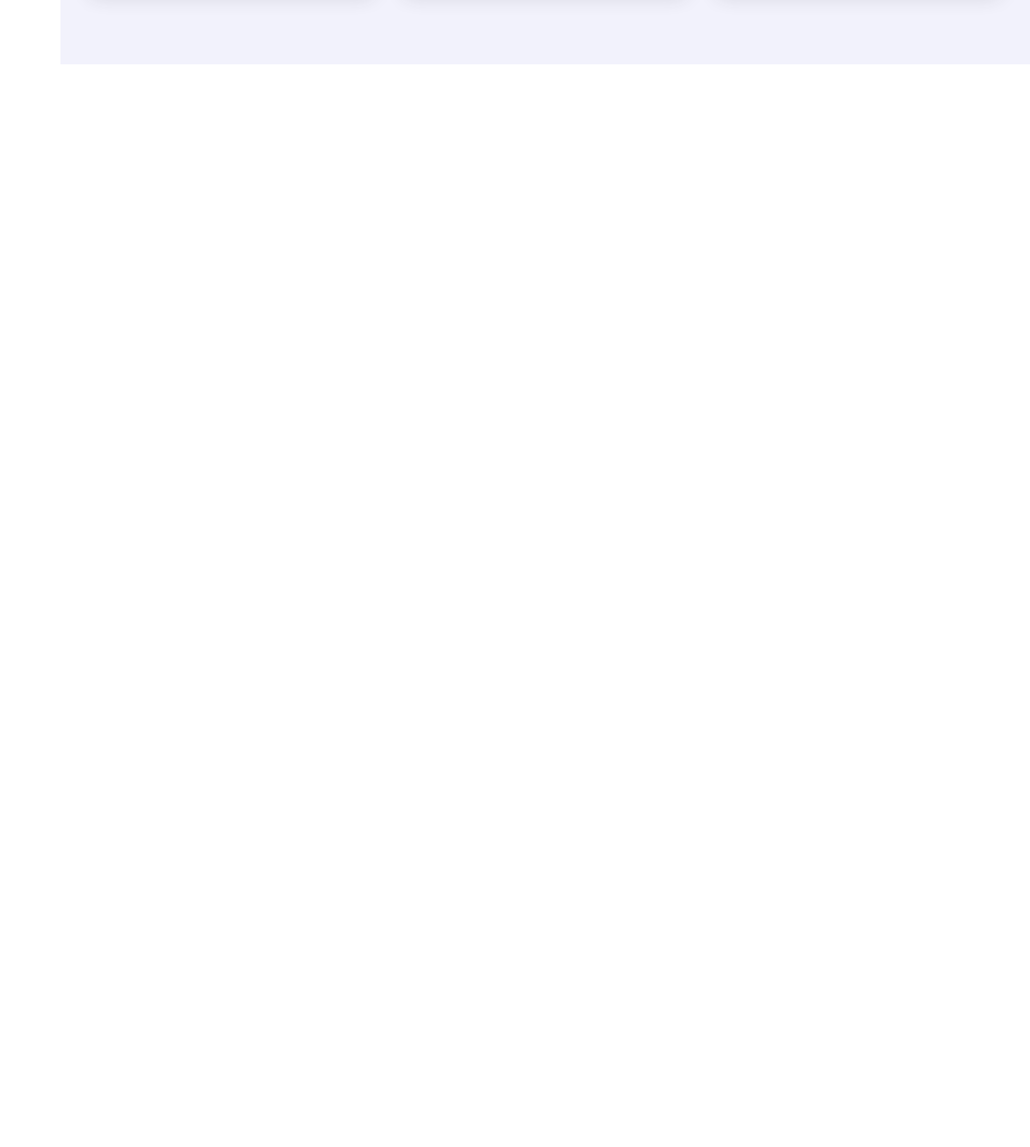
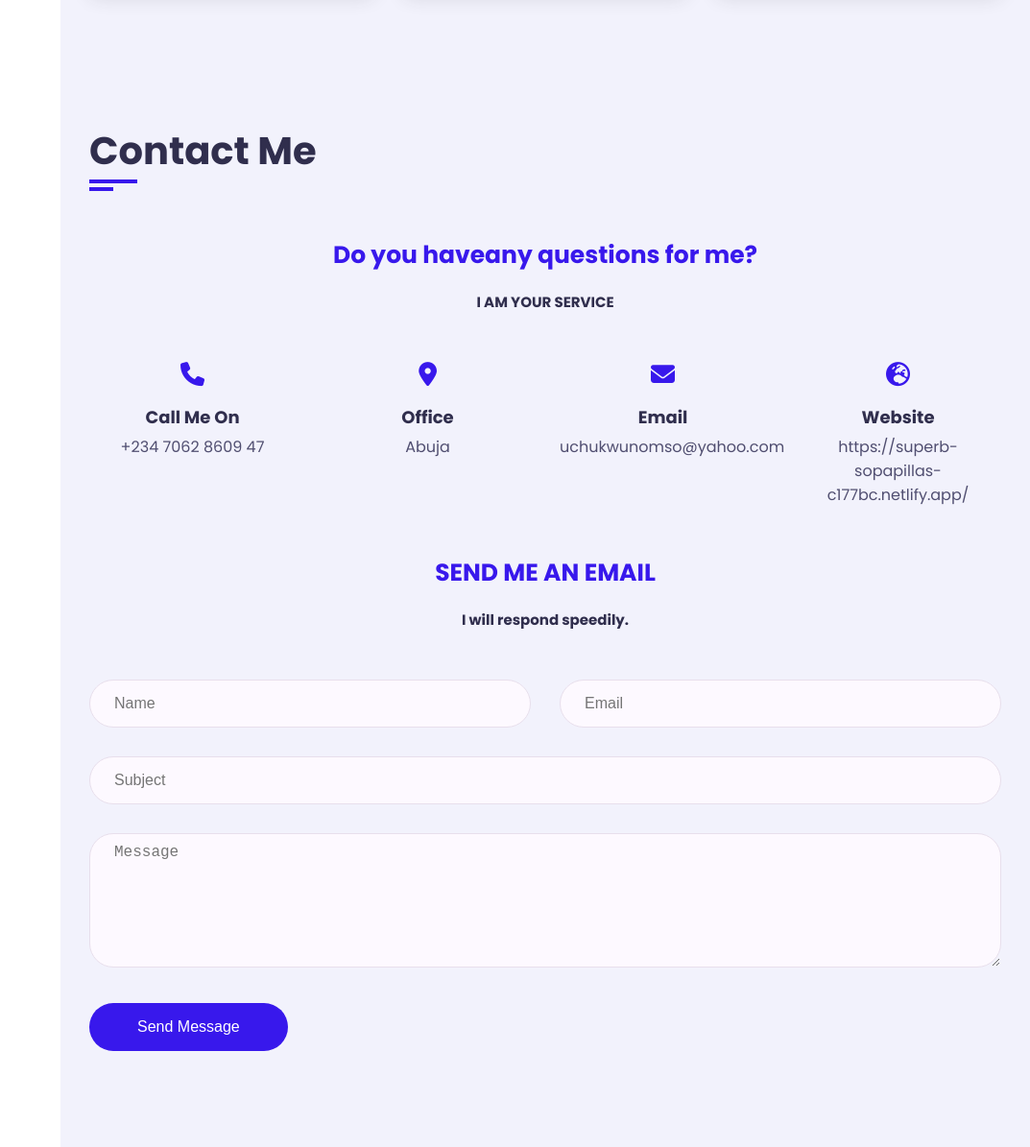
Before and after one commit to Uzoma2/Portfolio-Site-DarknLight-Mode, a plain HTML site: page index.html in a window 1280 px wide. Shown: the part 3859-5054 px from the top of the page at 96% size, without its empty margins (207-1280 px from the left). Before the commit the page ends 3926 px from the top, so only its background shows below. Drawn offline with Linux system fonts and the light colour scheme; a web font is replaced by a local one.

Commit message:
Completed the contact form and also made the page responsive

```diff
--- a/css/style.css
+++ b/css/style.css
@@ -537,3 +537,116 @@ h3.profession {
   width: 100%;
   display: block;
 }
+/* CONTACT */
+.contact-title {
+  color: var(--skin);
+  text-align: center;
+  font-size: 25px;
+  margin-bottom: 20px;
+}
+.contact-subtitle {
+  color: var(--text1);
+  text-align: center;
+  font-size: 15px;
+  margin-bottom: 50px;
+}
+.contact .contact-info-item {
+  flex: 0 0 25%;
+  max-width: 25%;
+  text-align: center;
+  margin-bottom: 50px;
+}
+.contact .contact-info-item .icon {
+  display: inline-block;
+}
+.contact .contact-info-item .icon .fa {
+  font-size: 25px;
+  color: var(--skin);
+}
+.contact .contact-info-item h4 {
+  font-size: 18px;
+  font-weight: 700;
+  color: var(--text1);
+  margin: 15px 0 5px;
+}
+.contact .contact-info-item p {
+  font-size: 16px;
+  line-height: 25px;
+  color: var(--text2);
+  font-weight: 400;
+}
+.contact .contact-form {
+  flex: 0 0 100%;
+  max-width: 100%;
+}
+.contact .contact-form .col-6 {
+  flex: 0 0 50%;
+  max-width: 50%;
+}
+.contact .contact-form .col-12 {
+  flex: 0 0 100%;
+  max-width: 100%;
+}
+.contact .contact-form .form-item {
+  margin-bottom: 30px;
+}
+.contact .contact-form .form-item .form-control {
+  width: 100%;
+  height: 50px;
+  border-radius: 25px;
+  background: var(--bg2);
+  border: 1px solid var(--bg3);
+  padding: 10px 25px;
+  font-size: 16px;
+  color: var(--text2);
+  transition: all 0.3s ease-in-out;
+}
+.contact .contact-form .form-item textarea.form-control {
+  height: 140px;
+}
+.contact .contact-form .btn {
+  height: 50px;
+  padding: 0 50px;
+}
+/* MEDIA QUERIES */
+@media (max-width: 1199px) {
+  .aside {
+    left: -270px;
+  }
+  .main-content {
+    padding: 0;
+  }
+  .about .about-content .personal-info .info-item p span {
+    display: block;
+    margin: 0;
+  }
+}
+@media (max-width: 991px) {
+  .home .home-info {
+    flex: 0 0 100%;
+    max-width: 100%;
+  }
+  .home .home-img {
+    display: none;
+  }
+
+  .service .service-item,
+  .portfolio .portfolio-item,
+  .contact .contact-info-item {
+    flex: 0 0 50%;
+    max-width: 50%;
+  }
+}
+@media (max-width: 767px) {
+  .contact .contact-form .col-6,
+  .contact .contact-info-item,
+  .portfolio .portfolio-item,
+  .service.service-item,
+  .about .about-content .experience,
+  .about .about-content .education,
+  .about .about-content .skills,
+  .about .about-content .personal-info {
+    flex: 0 0 100%;
+    max-width: 100%;
+  }
+}
--- a/index.html
+++ b/index.html
@@ -398,6 +398,96 @@
             </div>
           </div>
         </section>
+
+        <div class="contact section">
+          <div class="container">
+            <div class="row">
+              <div class="section-title pad-15">
+                <h2>Contact Me</h2>
+              </div>
+            </div>
+            <h3 class="contact-title pad-15">
+              Do you haveany questions for me?
+            </h3>
+            <h4 class="contact-subtitle pad-15">I AM YOUR SERVICE</h4>
+            <div class="row">
+              <div class="contact-info-item pad-15">
+                <div class="icon"><i class="fa fa-phone"></i></div>
+                <h4>Call Me On</h4>
+                <p>+234 7062 8609 47</p>
+              </div>
+              <div class="contact-info-item pad-15">
+                <div class="icon"><i class="fa fa-map-marker-alt"></i></div>
+                <h4>Office</h4>
+                <p>Abuja</p>
+              </div>
+              <div class="contact-info-item pad-15">
+                <div class="icon"><i class="fa fa-envelope"></i></div>
+                <h4>Email</h4>
+                <p>uchukwunomso@yahoo.com</p>
+              </div>
+              <div class="contact-info-item pad-15">
+                <div class="icon"><i class="fa fa-globe-europe"></i></div>
+                <h4>Website</h4>
+                <p>https://superb-sopapillas-c177bc.netlify.app/</p>
+              </div>
+            </div>
+            <h3 class="contact-title pad-15">SEND ME AN EMAIL</h3>
+            <h4 class="contact-subtitle pad-15">I will respond speedily.</h4>
+            <div class="row">
+              <div class="contact-form pad-15">
+                <div class="row">
+                  <div class="form-item pad-15 col-6">
+                    <div class="form-group">
+                      <input
+                        type="text"
+                        class="form-control"
+                        placeholder="Name"
+                      />
+                    </div>
+                  </div>
+                  <div class="form-item pad-15 col-6">
+                    <div class="form-group">
+                      <input
+                        type="email"
+                        class="form-control"
+                        placeholder="Email"
+                      />
+                    </div>
+                  </div>
+                </div>
+                <div class="row">
+                  <div class="form-item pad-15 col-12">
+                    <div class="form-group">
+                      <input
+                        type="text"
+                        class="form-control"
+                        placeholder="Subject"
+                      />
+                    </div>
+                  </div>
+                </div>
+                <div class="row">
+                  <div class="form-item pad-15 col-12">
+                    <div class="form-group">
+                      <textarea
+                        name=""
+                        class="form-control"
+                        id=""
+                        placeholder="Message"
+                      ></textarea>
+                    </div>
+                  </div>
+                </div>
+                <div class="row">
+                  <div class="form-item pad-15 col-12">
+                    <button type="submit" class="btn">Send Message</button>
+                  </div>
+                </div>
+              </div>
+            </div>
+          </div>
+        </div>
       </div>
     </div>
 
```
